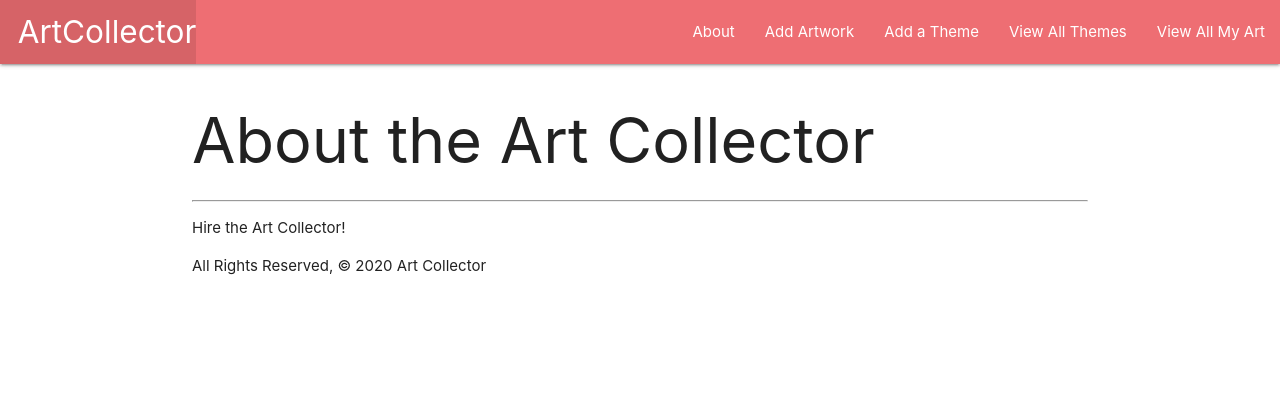
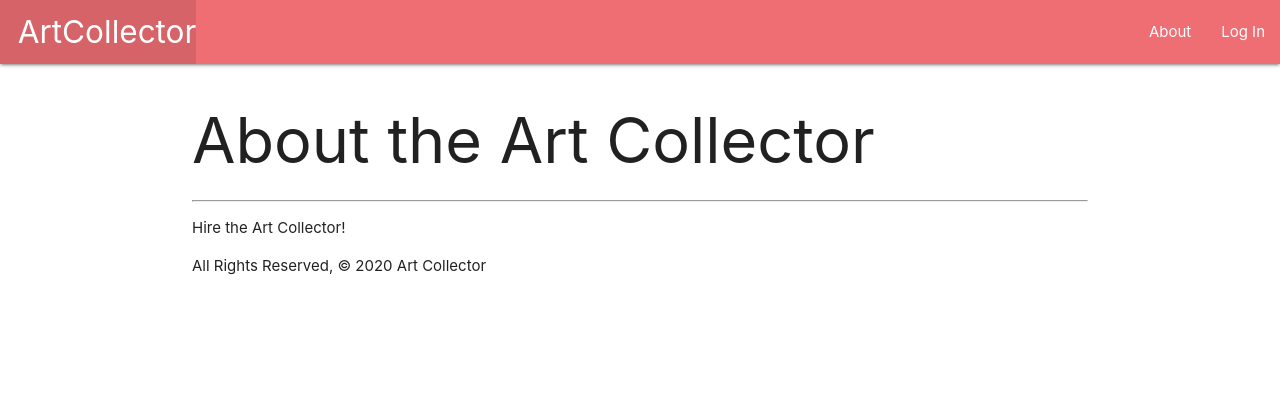
Before and after one commit to aditiohri/artcollector, a Django app: page /about/ in a window 1280 px wide. Shown: the top 420 px of the page. Run offline with Django 3.2, Linux system fonts and the light colour scheme.

Commit message:
add login and logout functionality in navbar

```diff
--- a/main_app/templates/base.html
+++ b/main_app/templates/base.html
@@ -20,10 +20,15 @@
         </ul>
         <ul class="right">
           <li><a href="{% url 'about' %}">About</a></li>
+          {% if user.is.authenticated %}
           <li><a href="{% url 'art_create' %}">Add Artwork</a></li>
           <li><a href="{% url 'theme_create' %}">Add a Theme</a></li>
           <li><a href="{% url 'theme_index' %}">View All Themes</a></li>
           <li><a href="{% url 'index' %}">View All My Art</a></li>
+          <li><a href="{% url 'logout' %}">Log Out</a></li>
+          {% else %}
+          <li><a href="{% url 'login' %}">Log In</a></li>
+          {% endif %}
         </ul>
       </div>
     </nav>
```
